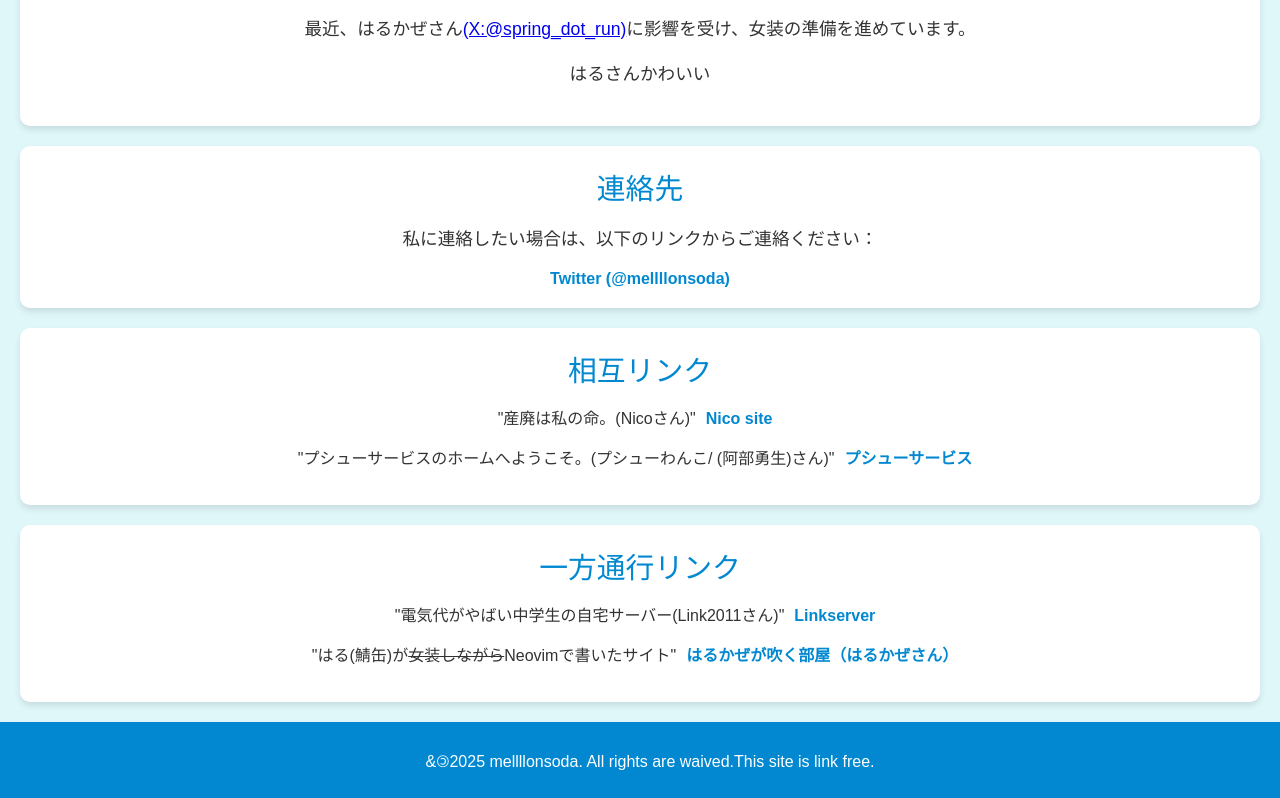
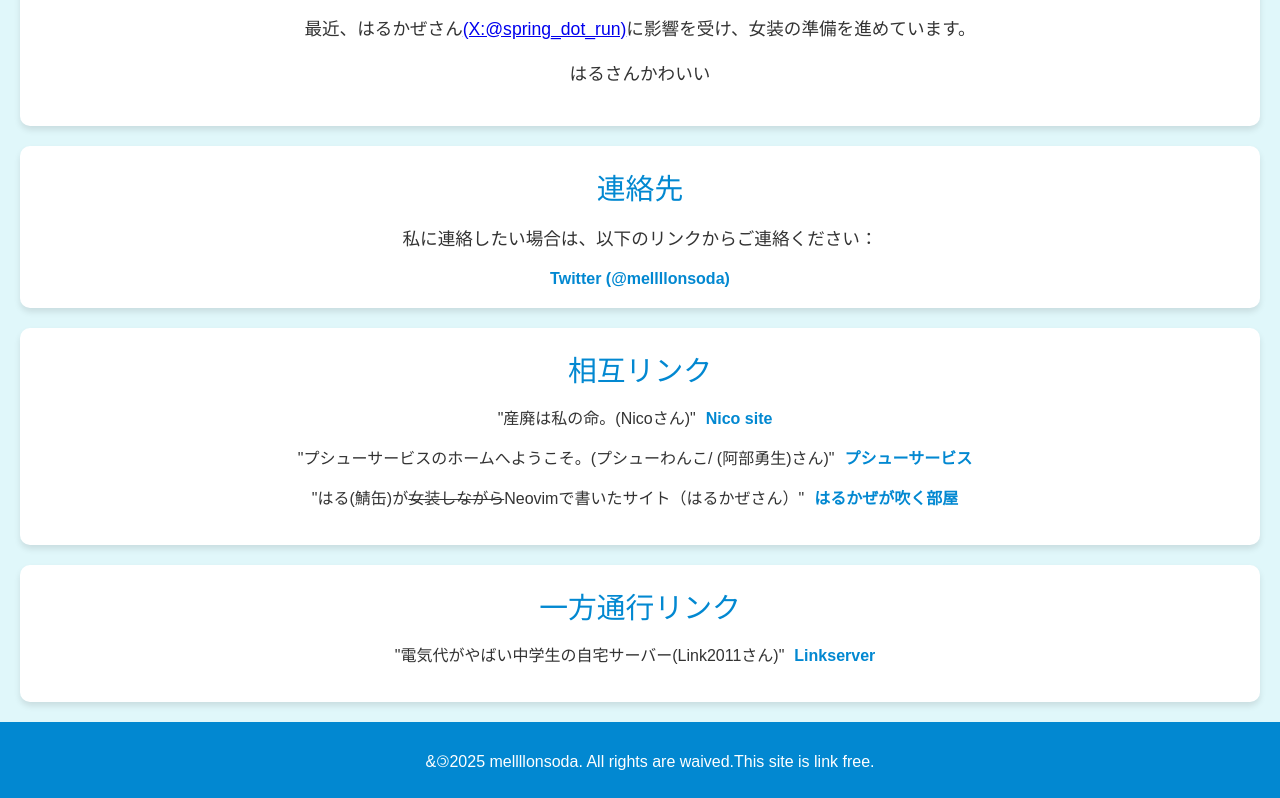
Before and after one commit to mellllonsoda/mellllonsoda-s-page, a plain HTML site: page index.html in a window 1280 px wide. Shown: the part 1351-2149 px from the top of the page. Drawn offline with Linux system fonts and the light colour scheme.

Commit message:
Update index.html
はるちゃんのサイトを相互にへんこう

```diff
--- a/index.html
+++ b/index.html
@@ -244,6 +244,7 @@ color:#F00;
         <div class="social-links">
             <p>"産廃は私の命。(Nicoさん)"<a href="https://t.co/t9y6NLv085" target="_blank">Nico site</a></p>
             <p>"プシューサービスのホームへようこそ。(プシューわんこ/ (阿部勇生)さん)"<a href="https://pusyuu.com/#sougoLink" target="_blank">プシューサービス</a></p>
+            <p>"はる(鯖缶)が<s>女装しながら</s>Neovimで書いたサイト（はるかぜさん）"<a href="https://haru-kaze.f5.si/" target="_blank">はるかぜが吹く部屋</a></p>
         </div>
     </section>
         <section class="mutual-link">
@@ -251,7 +252,6 @@ color:#F00;
         <p></p>
         <div class="social-links">
             <p>"電気代がやばい中学生の自宅サーバー(Link2011さん)"<a href="https://linkserver.jp/" target="_blank">Linkserver</a></p>
-            <p>"はる(鯖缶)が<s>女装しながら</s>Neovimで書いたサイト"<a href="https://haru-kaze.f5.si/" target="_blank">はるかぜが吹く部屋（はるかぜさん）</a></p>
         </div>
     </section>
 
```
